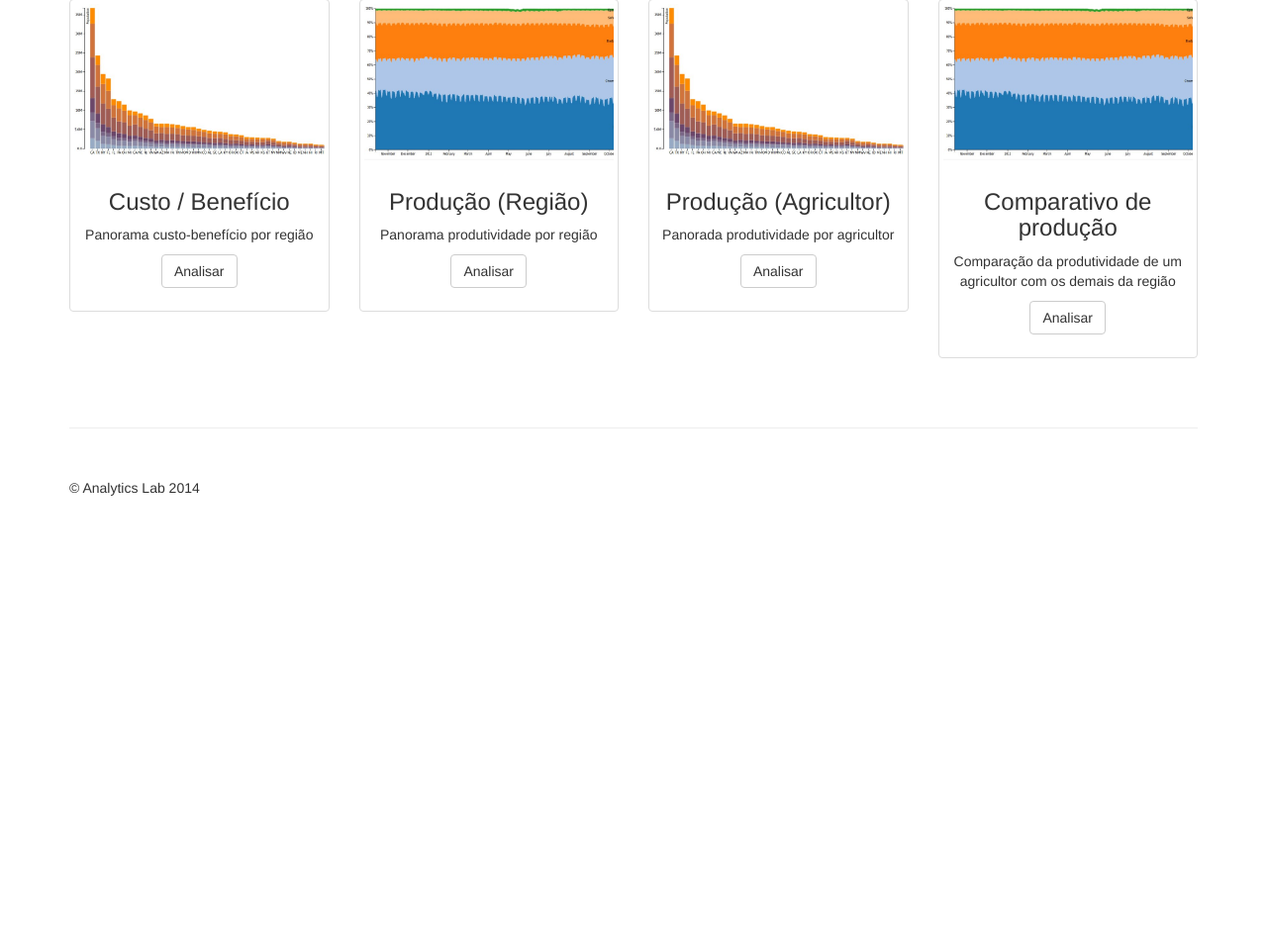
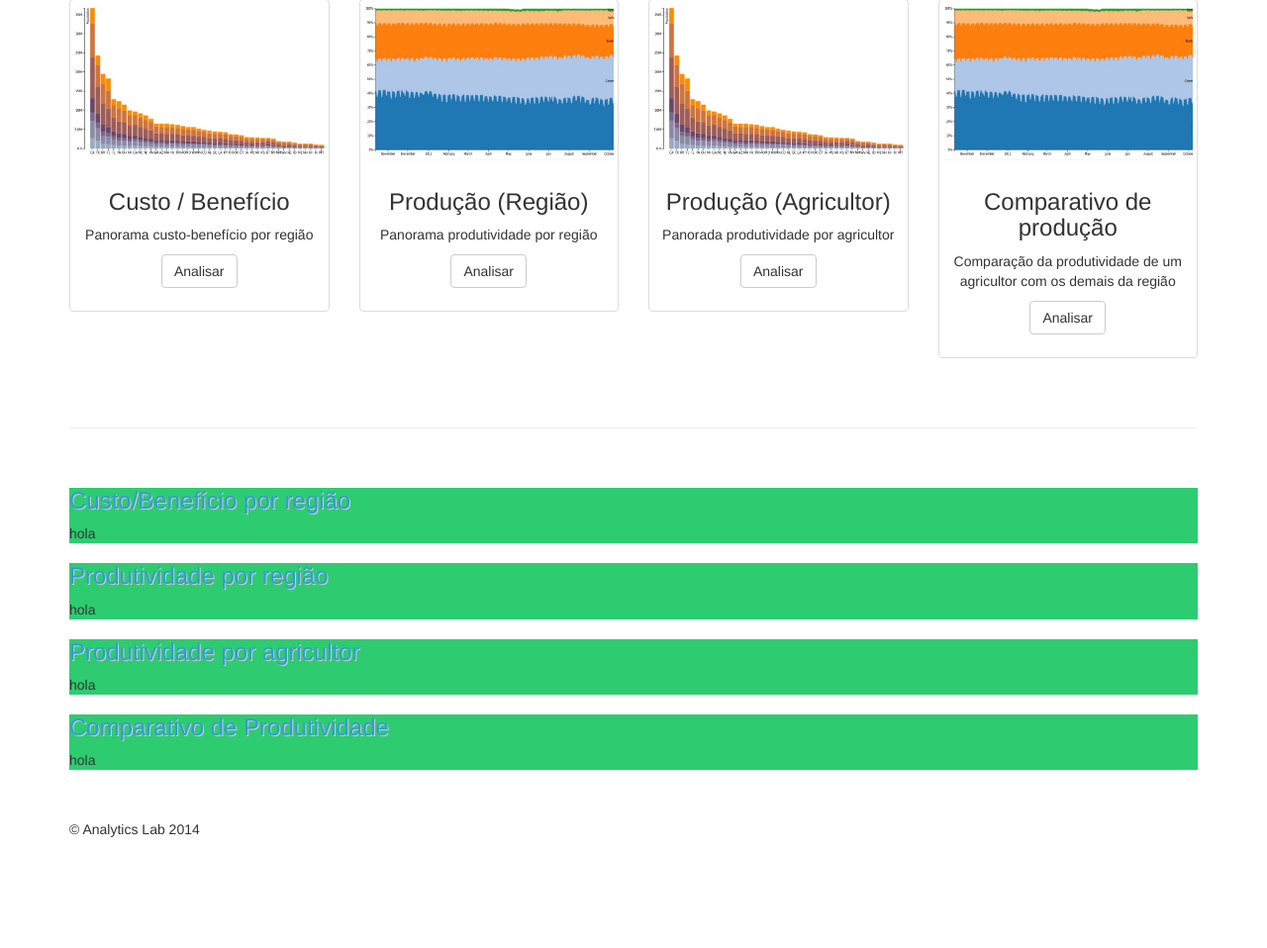
Before and after one commit to analytics-ufcg/algodoeiro, a PHP site: page /algodoeiro.html in a window 1280 px wide. Shown: the part 356-1314 px from the top of the page at 99% size. Before the commit the page ends 857 px from the top, so only its background shows below. Run offline with PHP 8.4, Linux system fonts and the light colour scheme.

Commit message:
Introdução dos gráficos

```diff
--- a/web/algodoeiro.html
+++ b/web/algodoeiro.html
@@ -40,7 +40,7 @@
 					<a class="navbar-brand" href="algodoeiro.html">Algodoeiro</a>
 				</div>
 
-				<!-- Collect the nav links, forms, and other content for toggling -->
+
 				<div class="collapse navbar-collapse navbar-ex1-collapse">
 					<ul class="nav navbar-nav">
 						<li>
@@ -67,7 +67,9 @@
 
 			<div class="row">
 				<div class="col-lg-12">
-					<div class="titulosec"><h3>Panoramas</h3></div>
+					<div class="titulosec">
+						<h3>Panoramas</h3>
+					</div>
 				</div>
 			</div>
 			<!-- /.row -->
@@ -136,12 +138,52 @@
 			</div>
 			<!-- /.row -->
 
-		<hr>
+			<!-- GRAFICOS -->
 
-		<div class="custobeneficio">
+			<hr><br/>
 
+			<div id="graph1">
+				<div class="titulosec">
+					<h3>Custo/Benefício por região</h3>
 				</div>
 
+				<div class="svg">
+					hola
+				</div>
+			</div>
+
+			<div id="graph2">
+				<div class="titulosec">
+					<h3>Produtividade por região</h3>
+				</div>
+
+				<div class="svg">
+					hola
+				</div>
+			</div>
+
+			<div id="graph3">
+				<div class="titulosec">
+					<h3>Produtividade por agricultor</h3>
+				</div>
+
+				<div class="svg">
+					hola
+				</div>
+			</div>
+
+			<div id="graph4">
+				<div class="titulosec">
+					<h3>Comparativo de Produtividade</h3>
+				</div>
+
+				<div class="svg">
+					hola
+				</div>
+			</div>
+
+
+			<!-- RODAPÉ -->
 
 			<footer>
 				<div class="row">
--- a/web/css/stylesheet.css
+++ b/web/css/stylesheet.css
@@ -42,8 +42,49 @@ footer {
 	margin: 50px 0;
 }
 
-/* sessoes */
 
-.custobeneficio {
+#graph1, #graph2, #graph3, #graph4 {
+	background-color: #2ecc71;
+}
 
+
+/* treemap */
+
+
+
+form {
+  position: absolute;
+  left: 20px;
+  top: 10px;
 }
+
+.node {
+  border: solid 2px white;
+  position: absolute;
+}
+
+#tooltip {
+  position: absolute;
+  width: 220px;
+  height: auto;
+  padding: 10px;
+  background-color: white;
+  -webkit-border-radius: 10px;
+  -moz-border-radius: 10px;
+  border-radius: 10px;
+  -webkit-box-shadow: 4px 4px 10px rgba(0, 0, 0, 0.4);
+  -moz-box-shadow: 4px 4px 10px rgba(0, 0, 0, 0.4);
+  box-shadow: 4px 4px 10px rgba(0, 0, 0, 0.4);
+  pointer-events: none;
+}
+
+#tooltip.hidden {
+  display: none;
+}
+
+#tooltip p {
+  margin: 0;
+  font-family: sans-serif;
+  font-size: 16px;
+  line-height: 20px;
+}
```
Also changed, not shown: 1 other file. Lines whose indentation alone changed are shown as unchanged.
